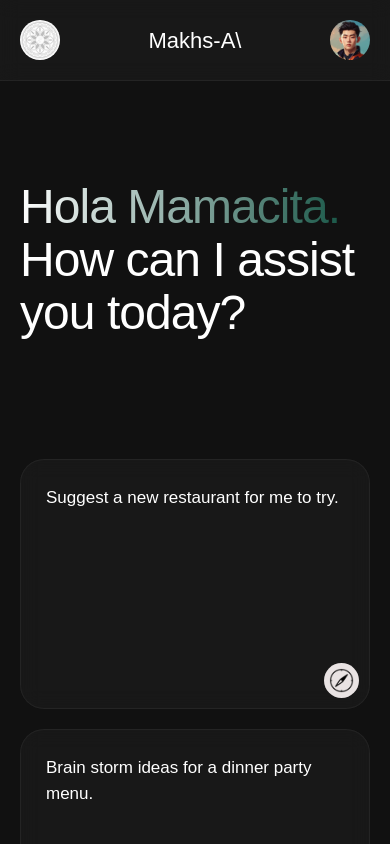
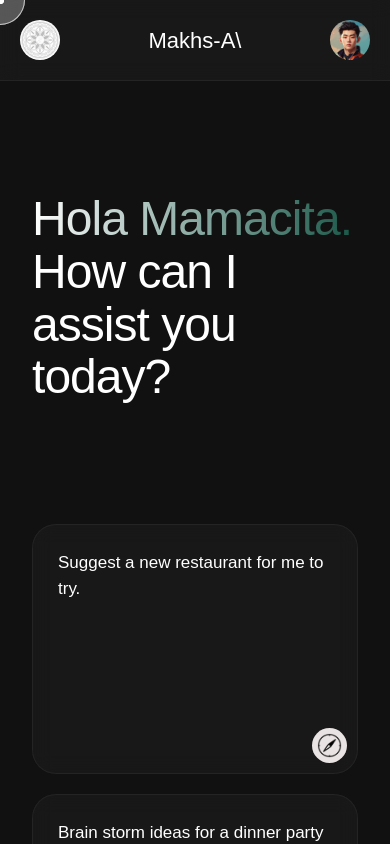
Before and after one commit to tr3ndy661/MakhsAi, a React (Vite) app: page /app in a window 390 px wide. Shown: the top 844 px of the page. Built offline with nearby package versions, Linux system fonts and the light colour scheme.

Commit message:
Add files via upload

```diff
--- a/src/App.jsx
+++ b/src/App.jsx
@@ -3,6 +3,7 @@ import { BrowserRouter as Router, Routes, Route } from "react-router-dom";
 import Sidebar from "./components/Sidebar/Sidebar";
 import Main from "./components/Main/Main";
 import LandingPage from "./components/LandingPage/LandingPage";
+import CustomCursor from "./components/CustomCursor/CustomCursor";
 
 function test() {
   return (
@@ -16,6 +17,7 @@ function test() {
 const App = () => {
   return (
     <Router>
+      <CustomCursor />
       <Routes>
         <Route path="/" element={<LandingPage />} />
         <Route path="/test" element={test()} />
--- a/src/components/Main/Main.css
+++ b/src/components/Main/Main.css
@@ -778,3 +778,17 @@
     color: rgba(255, 0, 0, 0.8);
     transform: scale(1.1);
 }
+
+@media (max-width: 768px) {
+  .main-container {
+    padding: 1rem;
+    margin: 0.5rem;
+  }
+}
+
+@media (max-width: 480px) {
+  .main-container {
+    padding: 0.5rem;
+    margin: 0.25rem;
+  }
+}
--- a/src/components/Main/Main.jsx
+++ b/src/components/Main/Main.jsx
@@ -2,6 +2,7 @@ import React, { useContext, useRef, useState, useEffect } from "react";
 import { Context } from "../../context/Context";
 import "./Main.css";
 import { assets } from "../../assets/assets";
+import CustomCursor from "../CustomCursor/CustomCursor";
 
 const Main = () => {
   const {
@@ -215,6 +216,8 @@ const Main = () => {
   };
 
   return (
+    <>
+      <CustomCursor />
       <div
         className={`main ${isSidebarOpen ? "sidebar-open" : ""}`}
         onDragOver={handleDragOver}
@@ -410,6 +413,7 @@ const Main = () => {
           </div>
         </div>
       </div>
+    </>
   );
 };
 
--- a/src/components/Sidebar/Sidebar.css
+++ b/src/components/Sidebar/Sidebar.css
@@ -199,3 +199,24 @@
     backdrop-filter: blur(12px);
     -webkit-backdrop-filter: blur(12px);
 }
+
+@media (max-width: 1024px) {
+  .sidebar {
+    width: 250px;
+  }
+}
+
+@media (max-width: 768px) {
+  .sidebar {
+    width: 200px;
+    padding: 1rem;
+    margin: 0.5rem;
+  }
+}
+
+@media (max-width: 480px) {
+  .sidebar {
+    width: 100%;
+    margin: 0.25rem;
+  }
+}
--- a/src/components/Sidebar/Sidebar.jsx
+++ b/src/components/Sidebar/Sidebar.jsx
@@ -1,4 +1,5 @@
 import React, { useState, useContext } from "react";
+import CustomCursor from "../CustomCursor/CustomCursor";
 import "./Sidebar.css";
 import { assets } from "../../assets/assets";
 import { Context } from "../../context/Context";
@@ -23,6 +24,8 @@ const Sidebar = () => {
   };
 
   return (
+    <>
+      <CustomCursor />
       <div className={`sidebar ${extended ? 'extended' : ''}`}>
         <div className="top">
           <img
@@ -73,6 +76,7 @@ const Sidebar = () => {
         </div>
         <Modal isOpen={showModal} onClose={toggleModal} />
       </div>
+    </>
   );
 };
 
```
Lines whose indentation alone changed are shown as unchanged.
